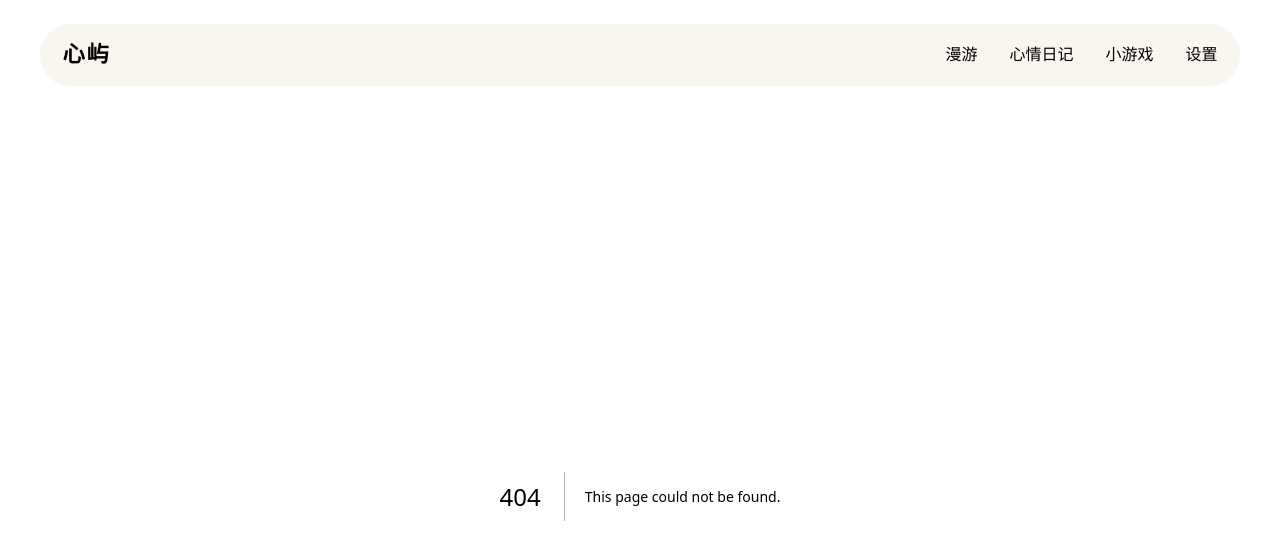
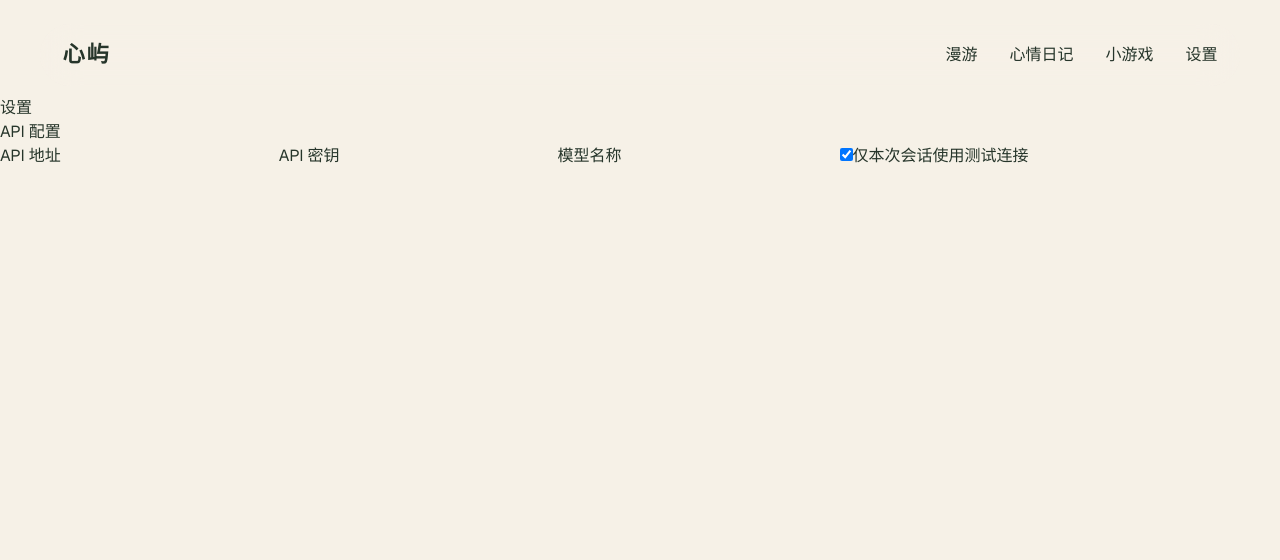
Before and after one commit to 000saber000/xinyu-build, a Next.js app in the folder xinyu/: page /settings in a window 1280 px wide. Before the commit this address had no page. Shown: the top 560 px of the page. Built offline with nearby package versions, Linux system fonts and the light colour scheme.

Commit message:
feat: add safe bring-your-own API settings

```diff
--- /dev/null
+++ b/xinyu/app/settings/page.tsx
@@ -0,0 +1,20 @@
+'use client';
+import { ApiConfigForm } from "@/features/settings/api-config-form";
+import type { ApiConfig } from "@/lib/schemas";
+
+export default function SettingsPage() {
+  return (
+    <main>
+      <h1>设置</h1>
+      <section aria-labelledby="api-heading">
+        <h2 id="api-heading">API 配置</h2>
+        <ApiConfigForm
+          onTest={async (config: ApiConfig) => {
+            // Placeholder: will validate via proxy in future task
+            console.log("Testing API config:", config);
+          }}
+        />
+      </section>
+    </main>
+  );
+}
--- /dev/null
+++ b/xinyu/features/settings/api-config-form.tsx
@@ -0,0 +1,53 @@
+"use client";
+import { useState } from "react";
+import { apiConfigSchema, type ApiConfig } from "@/lib/schemas";
+
+export function ApiConfigForm({
+  onTest,
+}: {
+  onTest: (config: ApiConfig) => Promise<unknown>;
+}) {
+  const [baseUrl, setBaseUrl] = useState("");
+  const [apiKey, setApiKey] = useState("");
+  const [model, setModel] = useState("");
+  const [sessionOnly, setSessionOnly] = useState(true);
+  const [error, setError] = useState("");
+
+  async function handleSubmit(e: React.FormEvent) {
+    e.preventDefault();
+    setError("");
+    const result = apiConfigSchema.safeParse({ baseUrl, apiKey, model, persist: !sessionOnly });
+    if (!result.success) {
+      setError(result.error.issues[0]?.message ?? "请检查输入");
+      return;
+    }
+    try {
+      await onTest(result.data);
+    } catch {
+      setError("连接测试失败，请检查配置");
+    }
+  }
+
+  return (
+    <form onSubmit={handleSubmit}>
+      <label>
+        API 地址
+        <input type="url" value={baseUrl} onChange={(e) => setBaseUrl(e.target.value)} required />
+      </label>
+      <label>
+        API 密钥
+        <input type="password" value={apiKey} onChange={(e) => setApiKey(e.target.value)} required />
+      </label>
+      <label>
+        模型名称
+        <input type="text" value={model} onChange={(e) => setModel(e.target.value)} required />
+      </label>
+      <label>
+        <input type="checkbox" checked={sessionOnly} onChange={(e) => setSessionOnly(e.target.checked)} />
+        仅本次会话使用
+      </label>
+      {error && <p role="alert">{error}</p>}
+      <button type="submit">测试连接</button>
+    </form>
+  );
+}
--- /dev/null
+++ b/xinyu/lib/proxy-policy.ts
@@ -0,0 +1,18 @@
+const blockedHost =
+  /^(localhost|0\.0\.0\.0|127(?:\.\d{1,3}){3}|10(?:\.\d{1,3}){3}|192\.168(?:\.\d{1,3}){2}|169\.254(?:\.\d{1,3}){2}|172\.(?:1[6-9]|2\d|3[01])(?:\.\d{1,3}){2}|\[?::1\]?)$/i;
+
+export async function validateApiDestination(raw: string, allowedHosts: string[]) {
+  const url = new URL(raw);
+  if (url.protocol !== "https:" || url.username || url.password || blockedHost.test(url.hostname))
+    throw new Error("不允许的 API 地址");
+  if (!allowedHosts.includes(url.hostname.toLowerCase()))
+    throw new Error("该 API 域名未在服务端允许列表中");
+  return url;
+}
+
+export function allowedApiHosts() {
+  return (process.env.XINYU_ALLOWED_API_HOSTS ?? "api.openai.com")
+    .split(",")
+    .map((v) => v.trim().toLowerCase())
+    .filter(Boolean);
+}
```
Also changed, not shown: 2 other files (tests, documents, lock files or other folders).
